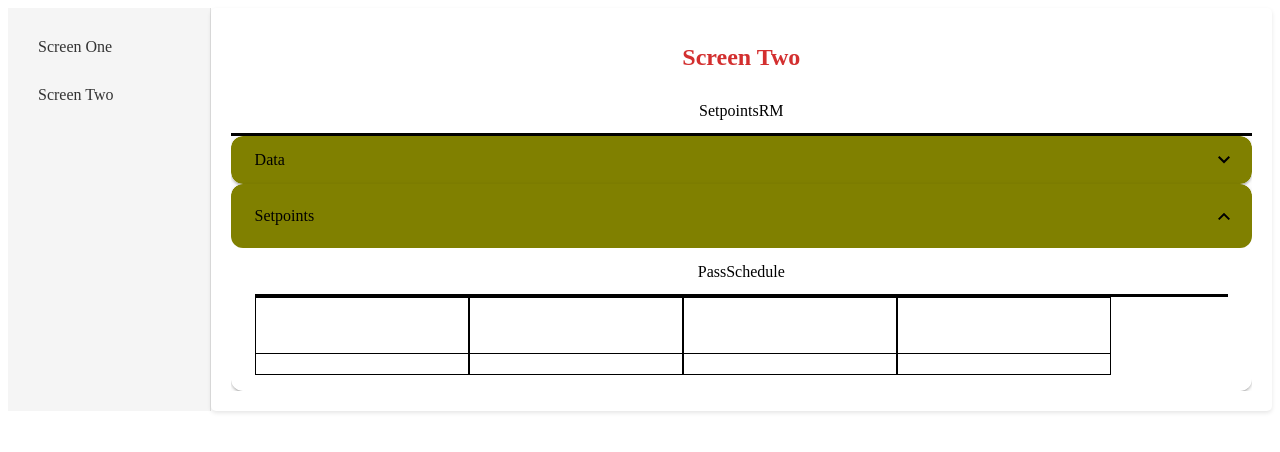
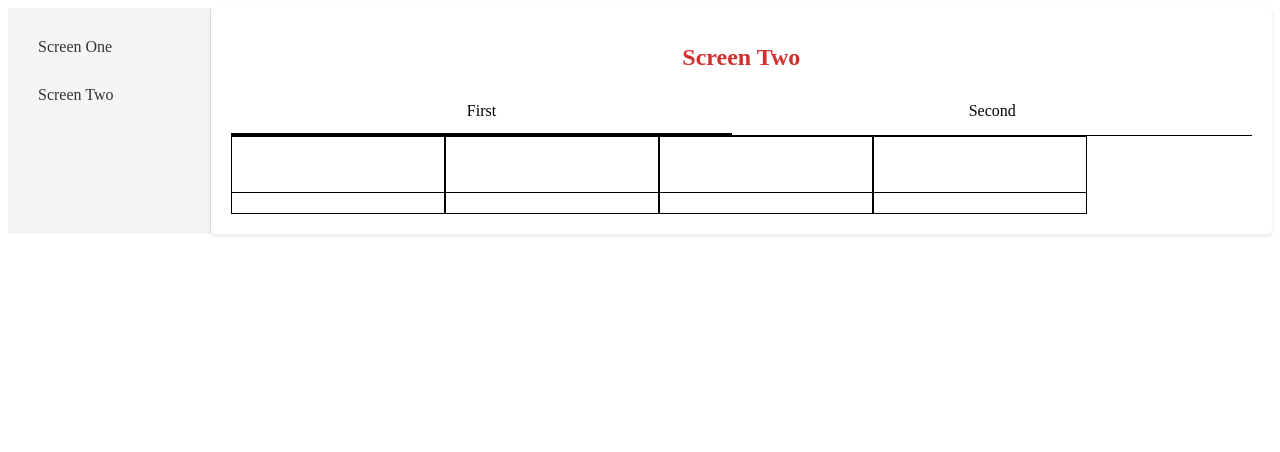
Before and after one commit to EverydayWebDev/simple-material-project, an Angular app: page /screen-two in a window 1280 px wide. Shown: the top 452 px of the page. Built offline with nearby package versions, Linux system fonts and the light colour scheme.

Commit message:
simplify mat-tab issue

```diff
--- a/src/app/screen-two/screen-two.component.html
+++ b/src/app/screen-two/screen-two.component.html
@@ -1,37 +1,7 @@
 <h1>Screen Two</h1>
 
-
-<mat-card>
   <mat-tab-group animationDuration="0">
-    <mat-tab>
-      <ng-template mat-tab-label>
-        <span>{{ "SetpointsRM" }}</span>
-      </ng-template>
-      <mat-expansion-panel>
-        <mat-expansion-panel-header>
-          <mat-panel-title>
-            {{ "Data" }}
-          </mat-panel-title>
-        </mat-expansion-panel-header>
-        <div>
-          <!-- content start -->
-          <!-- content end -->
-        </div>
-      </mat-expansion-panel>
-
-      <mat-expansion-panel [expanded]="true">
-        <mat-expansion-panel-header>
-          <mat-panel-title>
-            {{ "Setpoints" }}
-          </mat-panel-title>
-        </mat-expansion-panel-header>
-        <mat-tab-group animationDuration="0">
-          <mat-tab>
-            <ng-template [mat-tab-label]>
-              {{"PassSchedule"}}
-            </ng-template>
-
-
+    <mat-tab label="First">
           <!-- content start -->
             <ng-container *ngFor="let item of items$ | async">
               <mat-form-field>
@@ -39,12 +9,7 @@
               </mat-form-field>
             </ng-container>
           <!-- content end -->
+    </mat-tab>
 
-
-          </mat-tab>
-        </mat-tab-group>
-      </mat-expansion-panel>
-
-    </mat-tab>
+  <mat-tab label="Second"> Content 2 </mat-tab>
   </mat-tab-group>
-</mat-card>
--- a/src/app/screen-two/screen-two.component.scss
+++ b/src/app/screen-two/screen-two.component.scss
@@ -7,11 +7,3 @@ h1 {
 mat-form-field{
   border: 1px solid black;
 }
-
-.highlight {
-  background-color: red;
-}
-
-mat-expansion-panel-header  {
-  background-color: olive !important;
-}
--- a/src/app/screen-two/screen-two.module.ts
+++ b/src/app/screen-two/screen-two.module.ts
@@ -5,8 +5,6 @@ import { ScreenTwoComponent } from './screen-two.component';
 import { MatInputModule } from '@angular/material/input';
 import { MatFormFieldModule } from '@angular/material/form-field';
 import { MatTabsModule } from '@angular/material/tabs';
-import { MatExpansionModule } from '@angular/material/expansion';
-import { MatCardModule } from '@angular/material/card';
 
 const routes: Routes = [
   { path: '', component: ScreenTwoComponent }
@@ -19,8 +17,6 @@ const routes: Routes = [
     MatFormFieldModule,
     MatInputModule,
     MatTabsModule,
-    MatExpansionModule,
-    MatCardModule,
     RouterModule.forChild(routes)
   ]
 })
```
